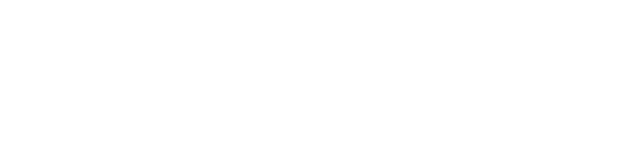
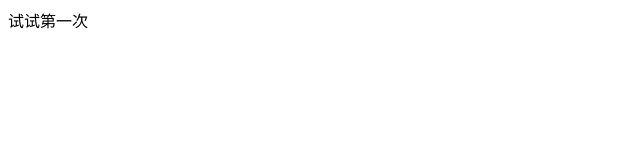
Before and after one commit to lishun0186/FirstProj, a plain HTML site: page index.html in a window 1280 px wide. Shown: the whole page, without its empty margins (0-640 px from the left). Drawn offline with Linux system fonts and the light colour scheme.

Commit message:
第一次提交

```diff
--- a/index.html
+++ b/index.html
@@ -6,6 +6,6 @@
     <title>Test First one</title>
 </head>
 <body>
-
+    试试第一次
 </body>
 </html>
```
